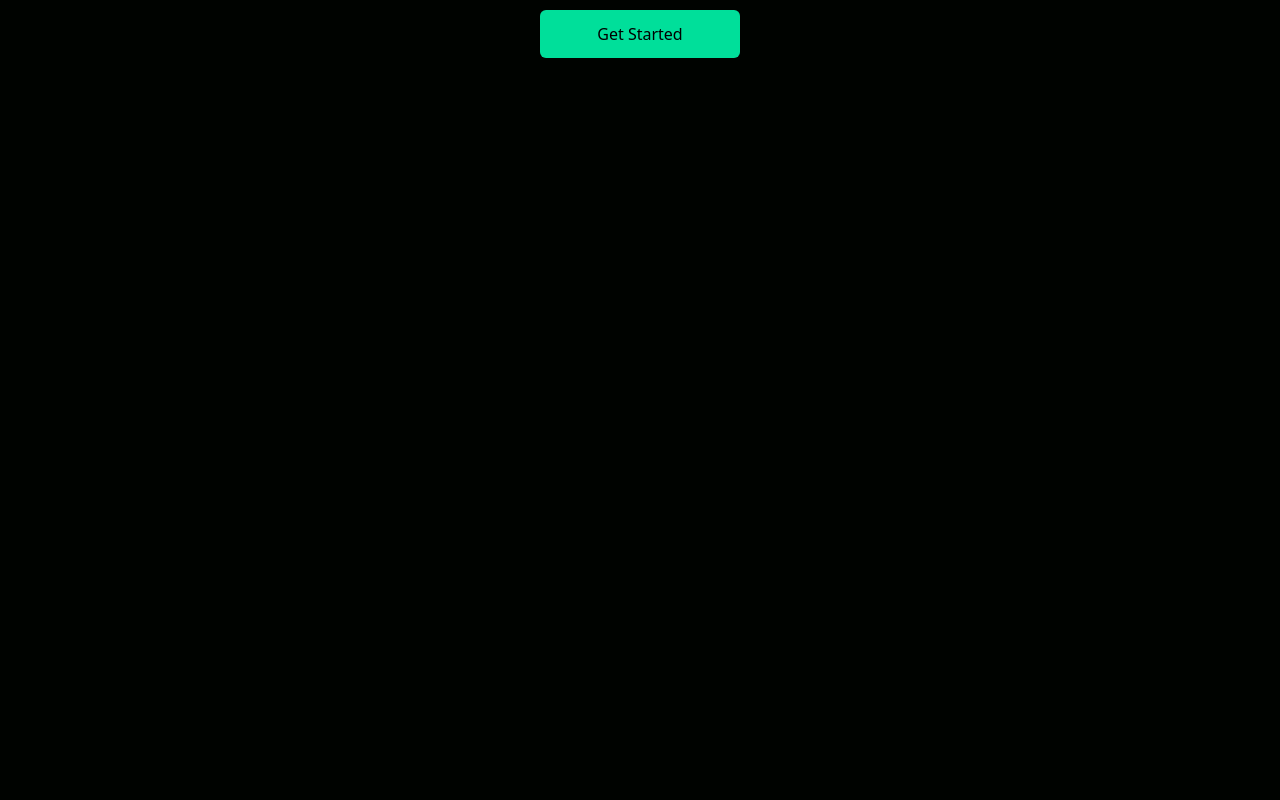
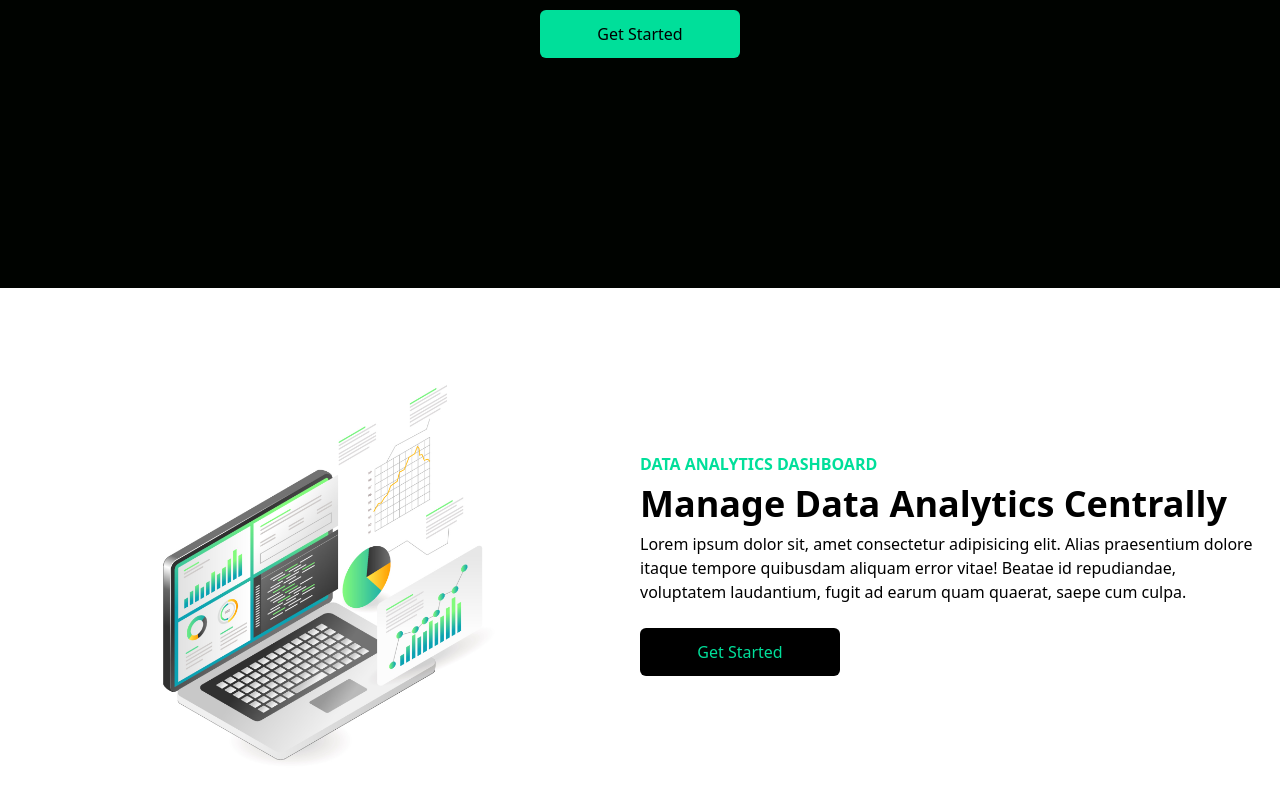
Before and after one commit to thaitommytran/sassy-ui, a React (Create React App) app: page / in a window 1280 px wide. Shown: the part 608-1408 px from the top of the page. Before the commit the page ends 896 px from the top, so only its background shows below. Built offline with nearby package versions, Linux system fonts and the light colour scheme.

Commit message:
Added Analytics component

```diff
--- a/src/App.js
+++ b/src/App.js
@@ -1,12 +1,14 @@
 import React from "react";
 import Navbar from "./components/Navbar";
 import Hero from "./components/Hero";
+import Analytics from "./components/Analytics";
 
 function App() {
   return (
     <div className="App">
       <Navbar />
       <Hero />
+      <Analytics />
     </div>
   );
 }
--- /dev/null
+++ b/src/components/Analytics.jsx
@@ -0,0 +1,20 @@
+import React from 'react'
+import laptop from '../assets/laptop.jpg'
+
+const Analytics = () => {
+  return (
+    <div className='w-full bg-white py-16 px-4'>
+        <div className='max-w-[1240px] mx-auto grid md:grid-cols-2'>
+            <img className='w-[500px] mx-auto my-4' src={laptop} alt="laptop" />
+            <div className='flex flex-col justify-center'>
+                <p className='text-[#00df9a] font-bold'>DATA ANALYTICS DASHBOARD</p>
+                <h1 className='md:text-4xl sm:text-3xl text-2xl font-bold py-2'>Manage Data Analytics Centrally</h1>
+                <p>Lorem ipsum dolor sit, amet consectetur adipisicing elit. Alias praesentium dolore itaque tempore quibusdam aliquam error vitae! Beatae id repudiandae, voluptatem laudantium, fugit ad earum quam quaerat, saepe cum culpa.</p>
+                <button className='w-[200px] rounded-md font-medium my-6 mx-auto md:mx-0 py-3 bg-black text-[#00df9a] transition-all duration-300 ease-in-out hover:bg-[#0a0a0a] hover:text-[#00ffaa] hover:scale-105 hover:shadow-md'>Get Started</button>
+            </div>
+        </div>
+    </div>
+  )
+}
+
+export default Analytics
```
